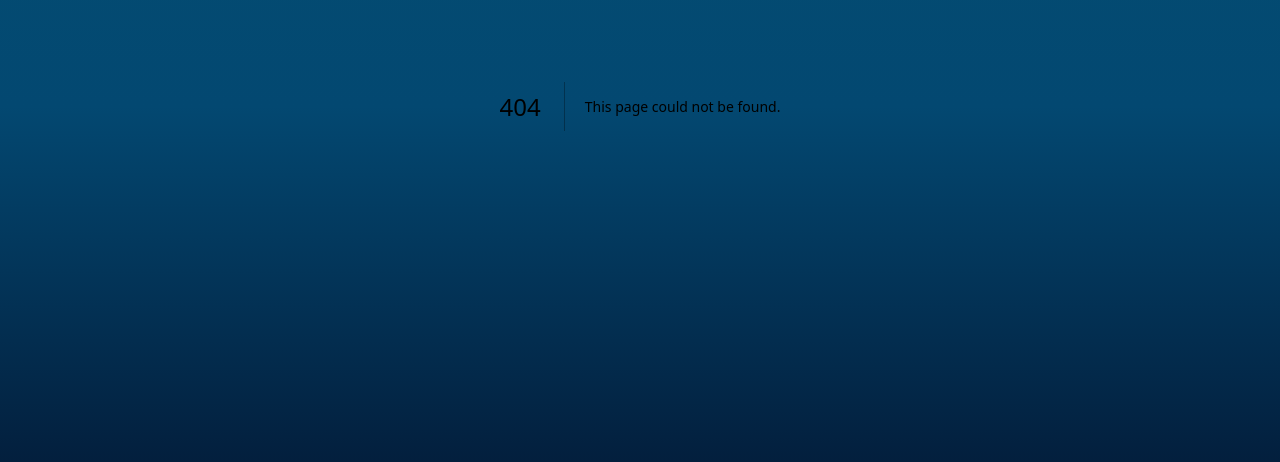
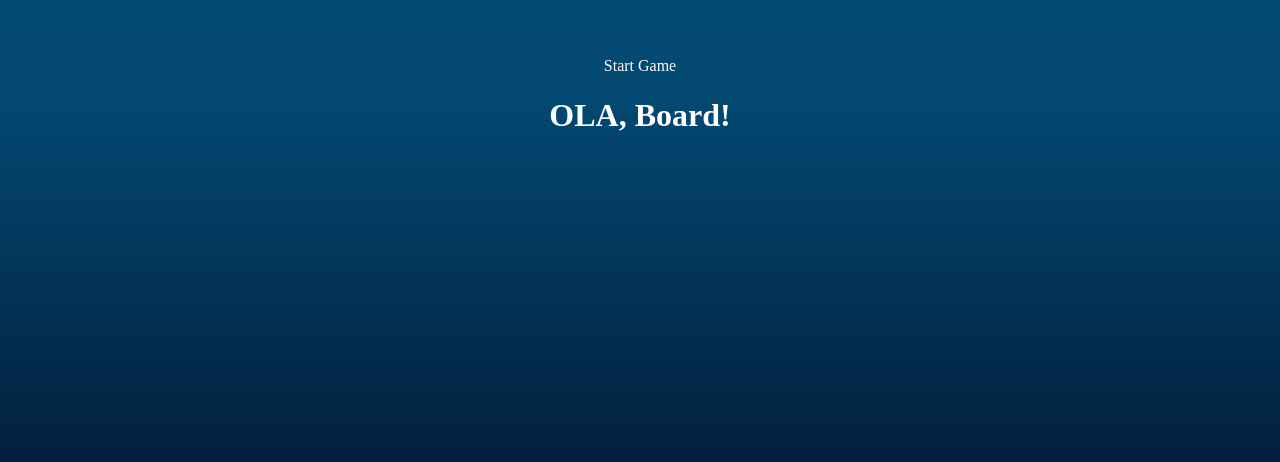
Before and after one commit to LucasPereira9/tic-tac-toe, a Next.js app in the folder tic-tac-toe/: page /Board in a window 1280 px wide. Before the commit this address had no page. Shown: the part 294-756 px from the top of the page. Built offline with nearby package versions, Linux system fonts and the light colour scheme.

Commit message:
:sparkles: feat: board page

```diff
--- a/tic-tac-toe/src/app/components/newGameData/index.tsx
+++ b/tic-tac-toe/src/app/components/newGameData/index.tsx
@@ -87,7 +87,7 @@ const NewGameData = (props: IGameProps) => {
       </div>
         <div className={styles.ButtonContainer}>
          <PrimaryButton title='Voltar' onClick={props.goBack} />
-         <PrimaryButton navigate={!isDisabled} page={'/Configurations'} title='Jogar' isDisabled={isDisabled} onClick={isDisabled ? () => {} : handleClick} />
+         <PrimaryButton navigate={!isDisabled} page={'/Board'} title='Jogar' isDisabled={isDisabled} onClick={isDisabled ? () => {} : handleClick} />
         </div>
       </div>
   );
--- /dev/null
+++ b/tic-tac-toe/src/pages/Board/Board.module.css
@@ -0,0 +1,17 @@
+
+  .container {
+    position: fixed;
+    top: 0;
+    left: 0;
+    width: 100%;
+    height: 100%;
+    background: linear-gradient(to bottom, #045174, #034871, #031a37);
+    display: flex;
+    align-items: center;
+    justify-content: center;
+  }
+
+  .fullScreen {
+    text-align: center;
+    color: white;
+  }
--- /dev/null
+++ b/tic-tac-toe/src/pages/Board/index.tsx
@@ -0,0 +1,23 @@
+'use client';
+
+import { getLocalStorage } from "@/services/localStorage";
+
+import styles from './Board.module.css'
+
+export default function Board() {
+
+  const handleClick = () => {
+    const test = getLocalStorage('player1')
+    console.log('player onee', test)
+  };
+  return (
+    <div className={styles.container}>
+      <div className={styles.fullScreen}>
+        <a onClick={handleClick}>
+          Start Game
+        </a>
+        <h1>OLA, Board!</h1>
+      </div>
+    </div>
+  )
+}
```
Also changed, not shown: tic-tac-toe/src/pages/Configurations/index.tsx (deleted, +0 -22 lines).
